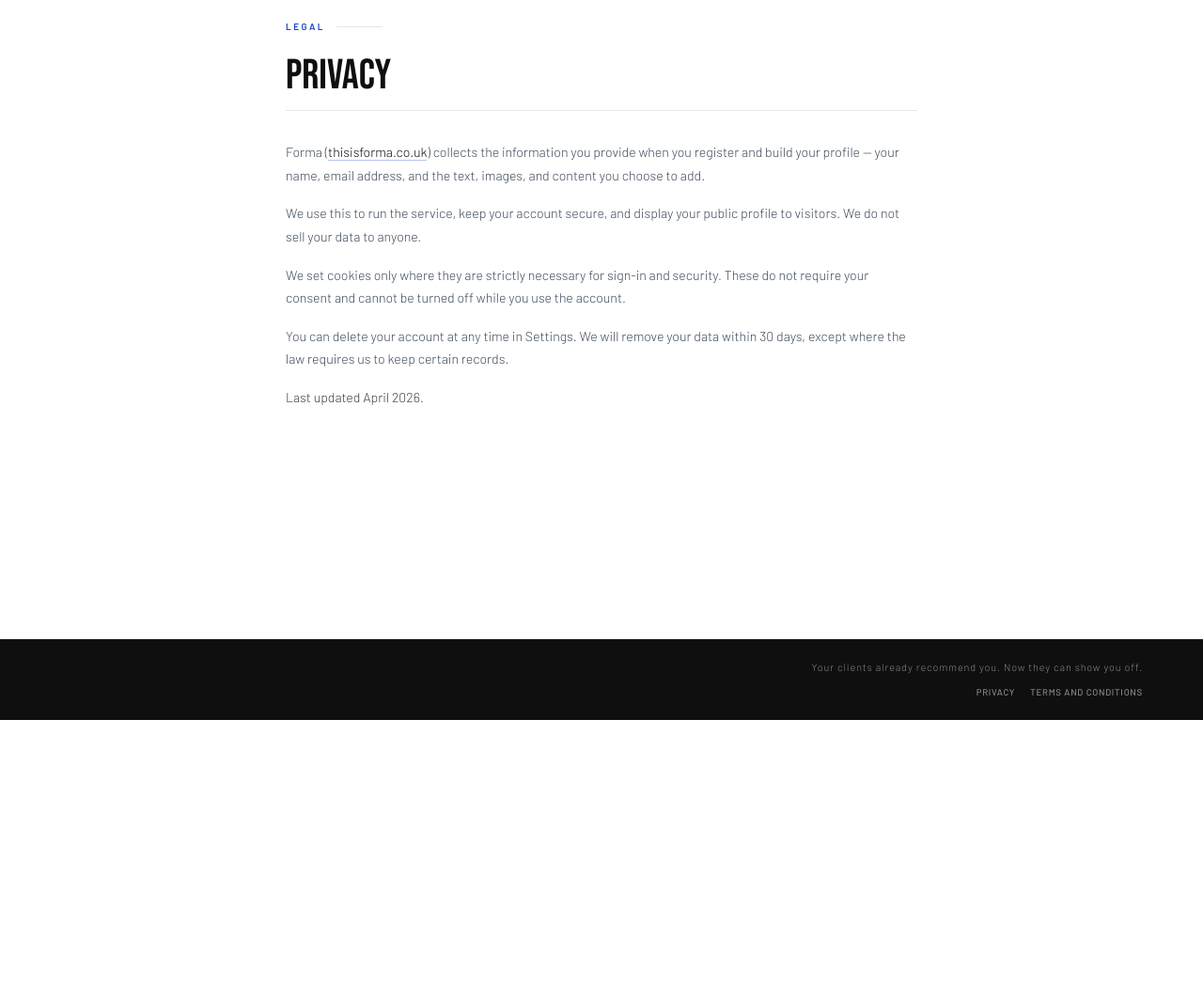
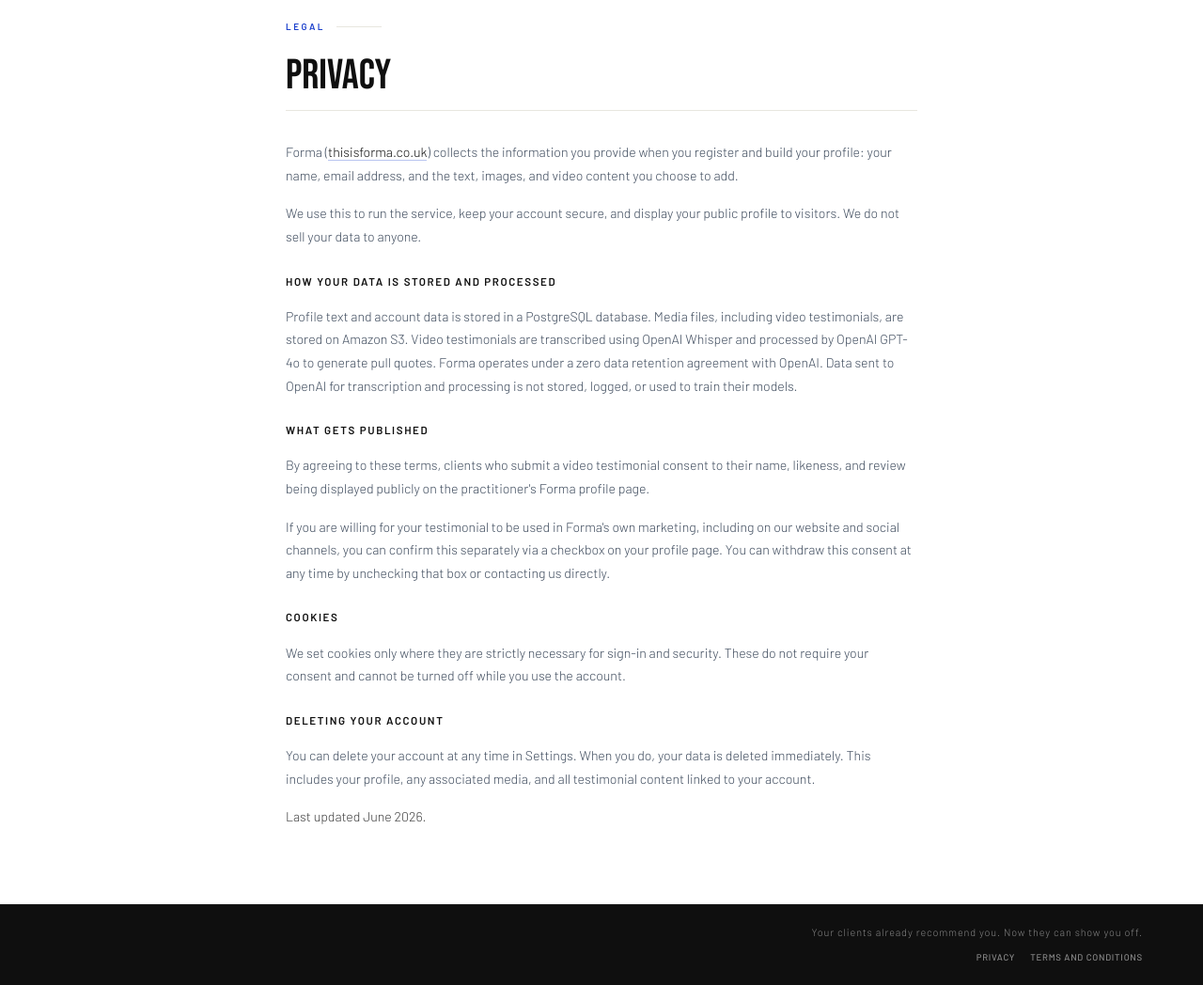
Before and after one commit to RoyKeane94/forma, a Django app: page /legal/privacy/ in a window 1280 px wide. Shown: the part 60-1108 px from the top of the page at 94% size. Before the commit the page ends 826 px from the top, so only its background shows below. Run offline with Django 5.2, Linux system fonts and the light colour scheme.

Commit message:
Updated the privacy statement

```diff
--- a/forma_project/pages/templates/pages/legal/privacy.html
+++ b/forma_project/pages/templates/pages/legal/privacy.html
@@ -10,22 +10,46 @@
     <div class="space-y-4 border-t border-rule pt-8 font-body text-[0.88rem] font-light leading-[1.75] text-slate">
       <p>
         Forma (<a href="https://thisisforma.co.uk" class="text-ink border-b border-blue/30 no-underline transition hover:border-blue" rel="noopener">thisisforma.co.uk</a>)
-        collects the information you provide when you register and build your profile — your name, email address, and
-        the text, images, and content you choose to add.
+        collects the information you provide when you register and build your profile: your name, email address, and
+        the text, images, and video content you choose to add.
       </p>
       <p>
         We use this to run the service, keep your account secure, and display your public profile to visitors. We do
         not sell your data to anyone.
       </p>
+
+      <h2 class="pt-2 font-body text-[0.72rem] font-semibold uppercase tracking-[0.14em] text-ink">How your data is stored and processed</h2>
+      <p>
+        Profile text and account data is stored in a PostgreSQL database. Media files, including video testimonials,
+        are stored on Amazon S3. Video testimonials are transcribed using OpenAI Whisper and processed by OpenAI
+        GPT-4o to generate pull quotes. Forma operates under a zero data retention agreement with OpenAI. Data sent
+        to OpenAI for transcription and processing is not stored, logged, or used to train their models.
+      </p>
+
+      <h2 class="pt-2 font-body text-[0.72rem] font-semibold uppercase tracking-[0.14em] text-ink">What gets published</h2>
+      <p>
+        By agreeing to these terms, clients who submit a video testimonial consent to their name, likeness, and
+        review being displayed publicly on the practitioner's Forma profile page.
+      </p>
+      <p>
+        If you are willing for your testimonial to be used in Forma's own marketing, including on our website and
+        social channels, you can confirm this separately via a checkbox on your profile page. You can withdraw this
+        consent at any time by unchecking that box or contacting us directly.
+      </p>
+
+      <h2 class="pt-2 font-body text-[0.72rem] font-semibold uppercase tracking-[0.14em] text-ink">Cookies</h2>
       <p>
         We set cookies only where they are strictly necessary for sign-in and security. These do not require your
         consent and cannot be turned off while you use the account.
       </p>
+
+      <h2 class="pt-2 font-body text-[0.72rem] font-semibold uppercase tracking-[0.14em] text-ink">Deleting your account</h2>
       <p>
-        You can delete your account at any time in Settings. We will remove your data within 30 days, except where the
-        law requires us to keep certain records.
+        You can delete your account at any time in Settings. When you do, your data is deleted immediately. This
+        includes your profile, any associated media, and all testimonial content linked to your account.
       </p>
-      <p class="text-ink/80">Last updated April 2026.</p>
+
+      <p class="text-ink/80">Last updated June 2026.</p>
     </div>
   </div>
 </section>
```
